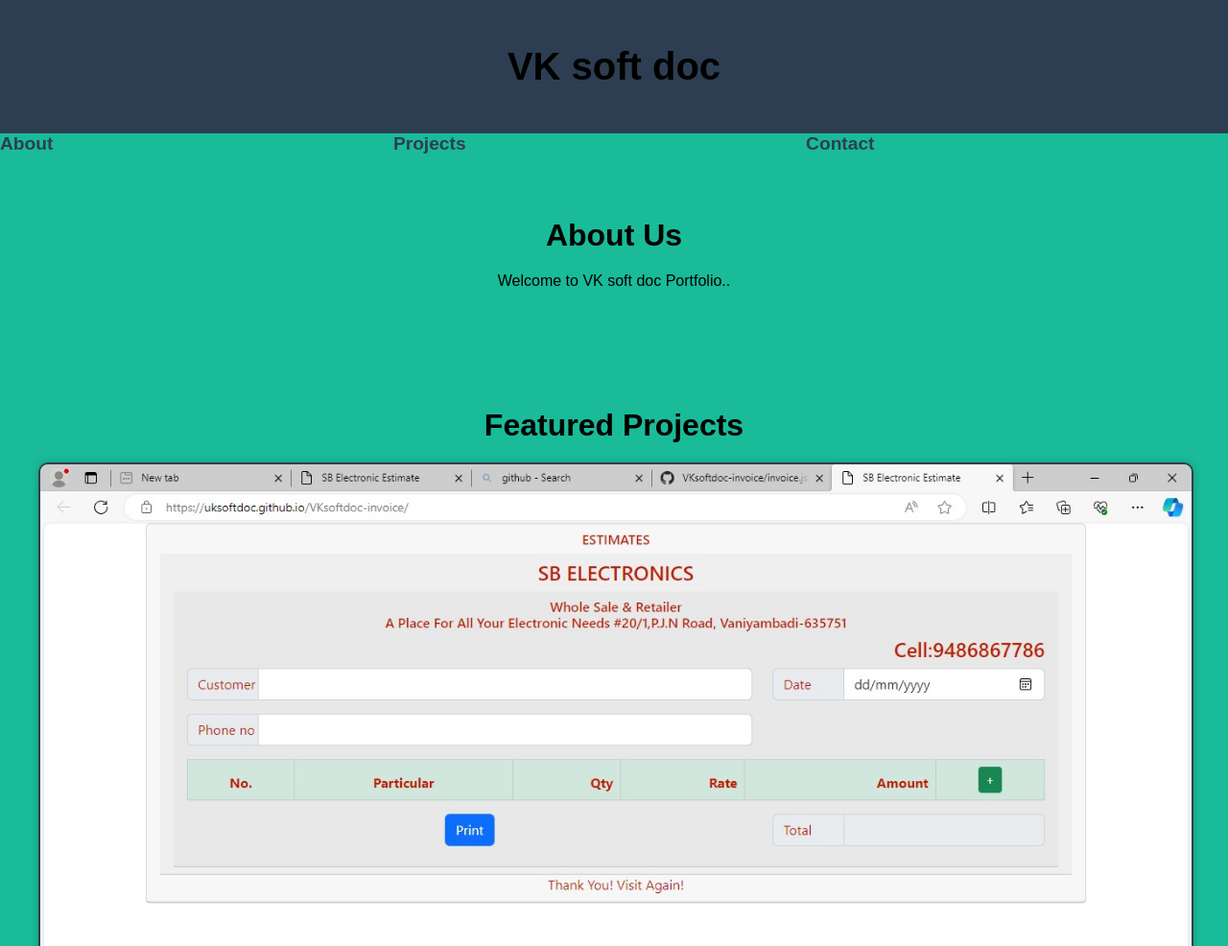
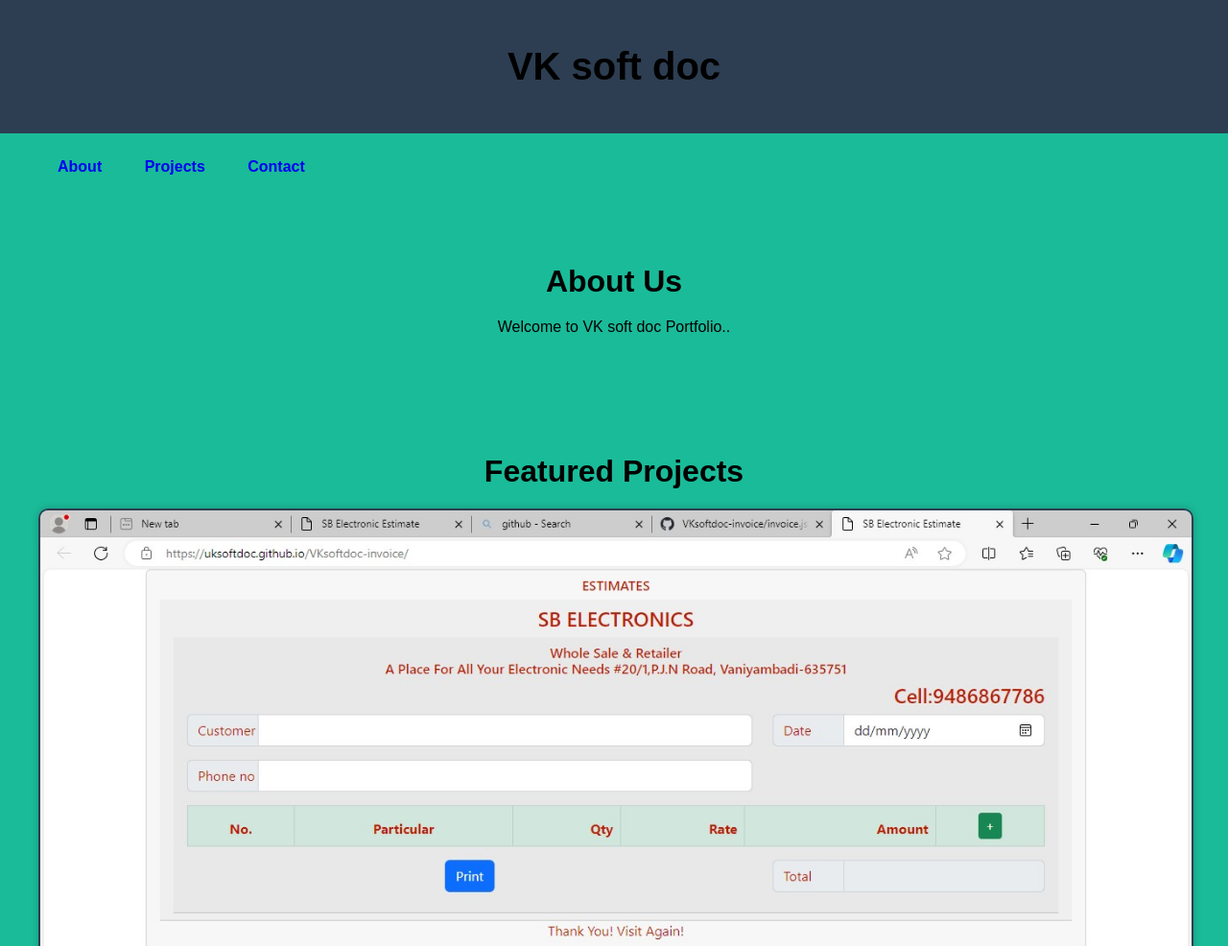
Before and after one commit to UKsoftdoc/VKsoftdoc-portfolio, a plain HTML site: page index.html in a window 1280 px wide. Shown: the top 986 px of the page at 96% size. Drawn offline with Linux system fonts and the light colour scheme; a script that the page names is missing.

Commit message:
Update port1.css

```diff
--- a/port1.css
+++ b/port1.css
@@ -20,26 +20,19 @@
 }
 
 
-nav ul {
-    list-style-type: none;
-    margin: 0;
-    padding: 0;
+nav ul li{
+list-style-type:none;
+display: inline-block;
+padding:10px 20px;
 }
 
-nav li {
-    display: inline;
-    margin-right: 350px;
-    text-align: center;
+nav ul li a{
+colour:black;
+text-decoration:none;
+font-weight:bold;
+
+
 }
-
-nav a {
-    text-decoration: none;
-    color:#2d3e52 ;
-    font-weight: bold;
-    font-size: 1.2rem;
-    text-align:left;
-}
-
 
 section {
     padding: 40px;
```
